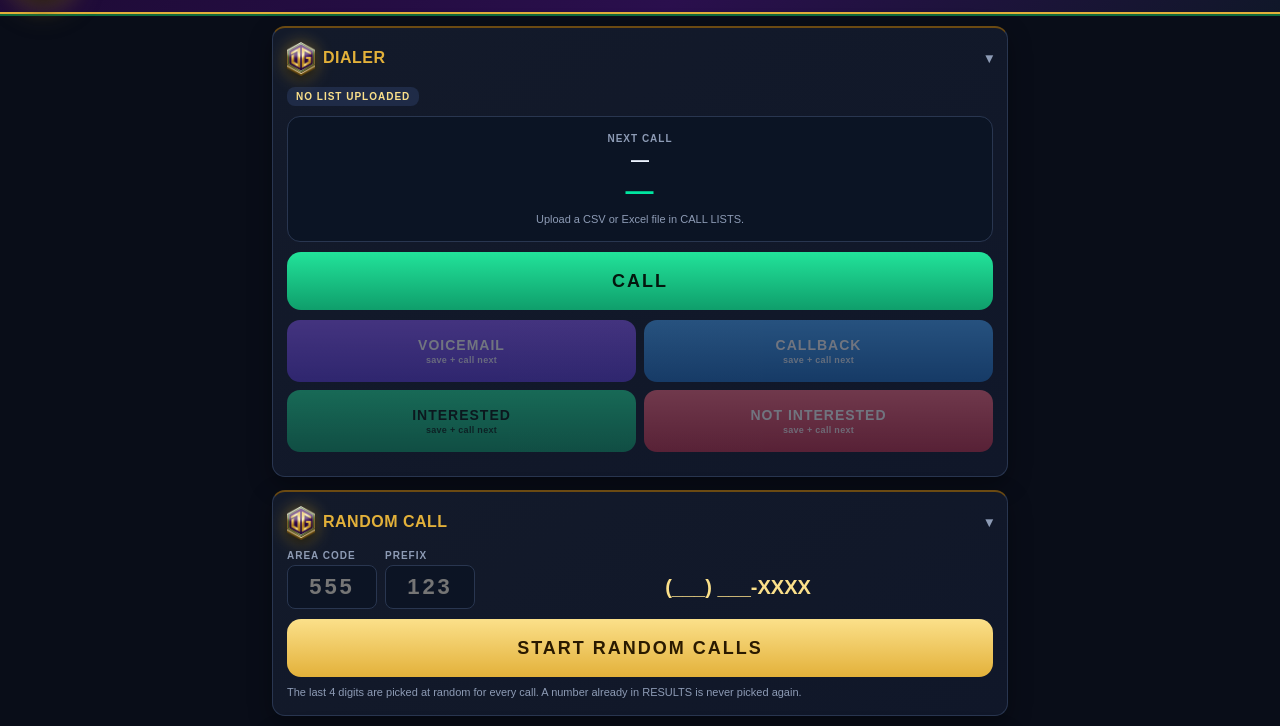
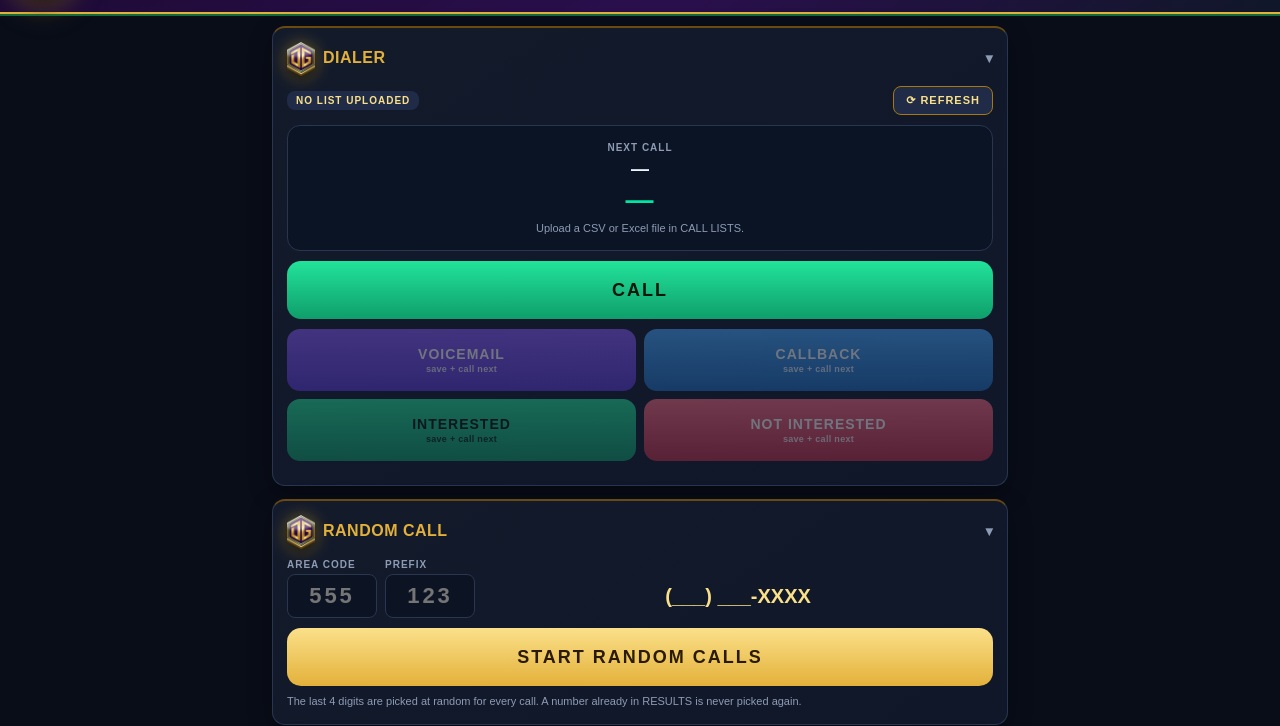
Before and after one commit to digittrader44-max/DGcall, a website: page index.html in a window 1280 px wide. Shown: the part 79-805 px from the top of the page. Drawn offline with Linux system fonts and the light colour scheme.

Commit message:
DG CALL: REFRESH button at the top of the Dialer panel
Co-Authored-By: Claude Opus 5.5 <noreply@anthropic.com>
Claude-Session: https://claude.ai/code/session_01EFkdtka7yWBUCnzcfkS5dA

```diff
--- a/index.html
+++ b/index.html
@@ -92,6 +92,8 @@ main{max-width:760px;margin:auto;padding:12px;padding-bottom:max(12px,env(safe-a
 .dial-row{display:flex;gap:8px;margin-top:10px;flex-wrap:wrap}
 .dial-row button{flex:1;font-size:11px}
 
+.dial-top{display:flex;align-items:center;justify-content:space-between;gap:8px;flex-wrap:wrap}
+.refresh-btn{padding:7px 12px;font-size:11px;letter-spacing:1px;background:#1f2b47;color:var(--gold-light);border-color:var(--gold-dark)}
 /* Random call */
 .rand-row{display:flex;gap:8px;align-items:flex-end;flex-wrap:wrap}
 .rand-row label{display:flex;flex-direction:column;gap:4px;font-size:10px;font-weight:900;color:var(--muted);letter-spacing:1px}
@@ -136,7 +138,7 @@ main{max-width:760px;margin:auto;padding:12px;padding-bottom:max(12px,env(safe-a
 
 <section class="panel collapsible" id="dialPanel">
   <h2><span class="h2t">DIALER</span></h2>
-  <div><span class="mode-tag" id="modeTag">NO LIST SELECTED</span></div>
+  <div class="dial-top"><span class="mode-tag" id="modeTag">NO LIST SELECTED</span><button class="refresh-btn" id="refreshBtn">⟳ REFRESH</button></div>
   <div class="now-card" id="nowCard">
     <small id="nowLabel">NEXT CALL</small>
     <div class="now-name" id="nowName">—</div>
@@ -357,6 +359,7 @@ function startRandom(){
   S.current=n; save(); render(); toast(`Random calls · (${a}) ${p}-XXXX`); dial(S.current);
 }
 $("randStart").addEventListener("click",startRandom);
+$("refreshBtn").addEventListener("click",()=>{ save(); location.reload(); });
 ["randArea","randPrefix"].forEach(id=>$(id).addEventListener("input",()=>{ $(id).value=$(id).value.replace(/\D/g,"").slice(0,3); S.rand[id==="randArea"?"area":"prefix"]=$(id).value; save(); randMaskUi(); }));
 
 function stopRerun(){ const r=S.run; if(r?.mode!=="rerun") return; S.run=S.activeList?{mode:"list",list:S.activeList}:null; S.current=null; save(); render(); toast("Rerun stopped — back to your call list."); }
```
